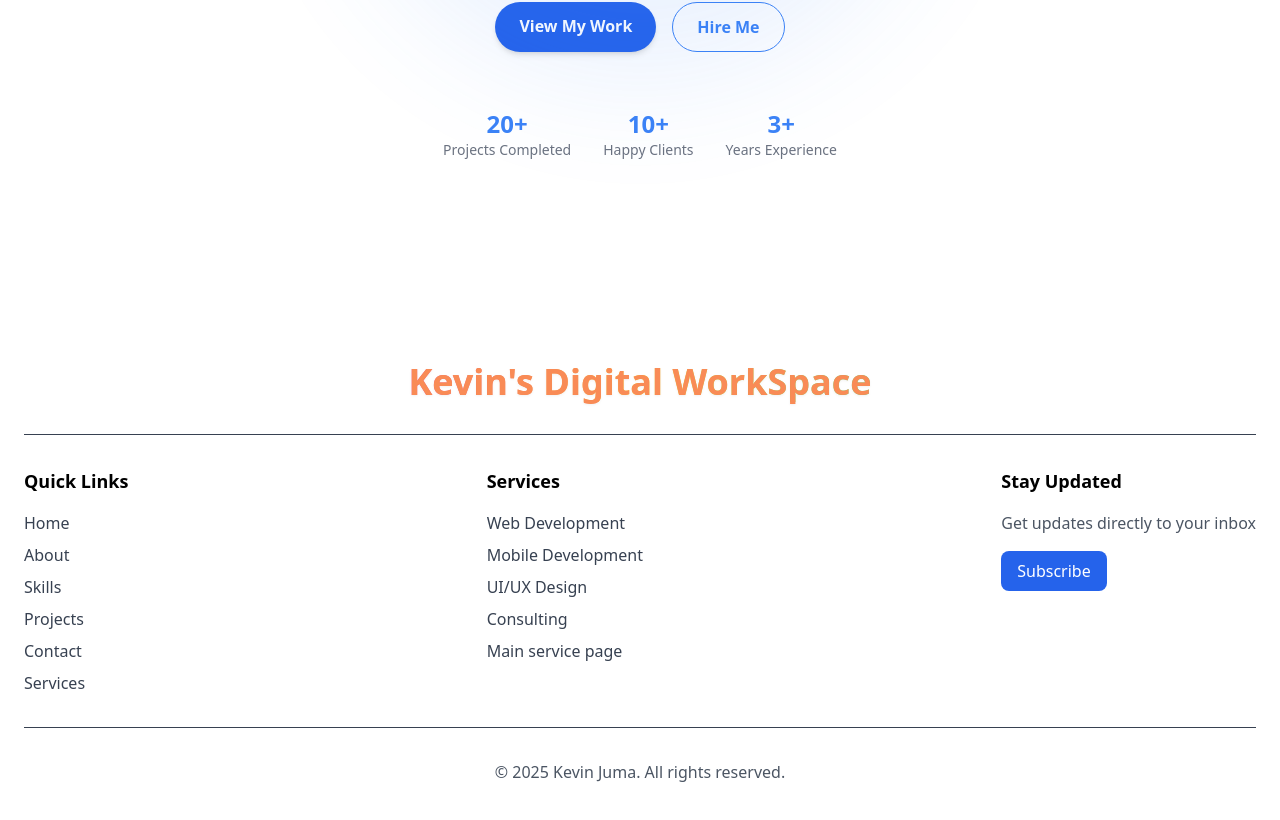
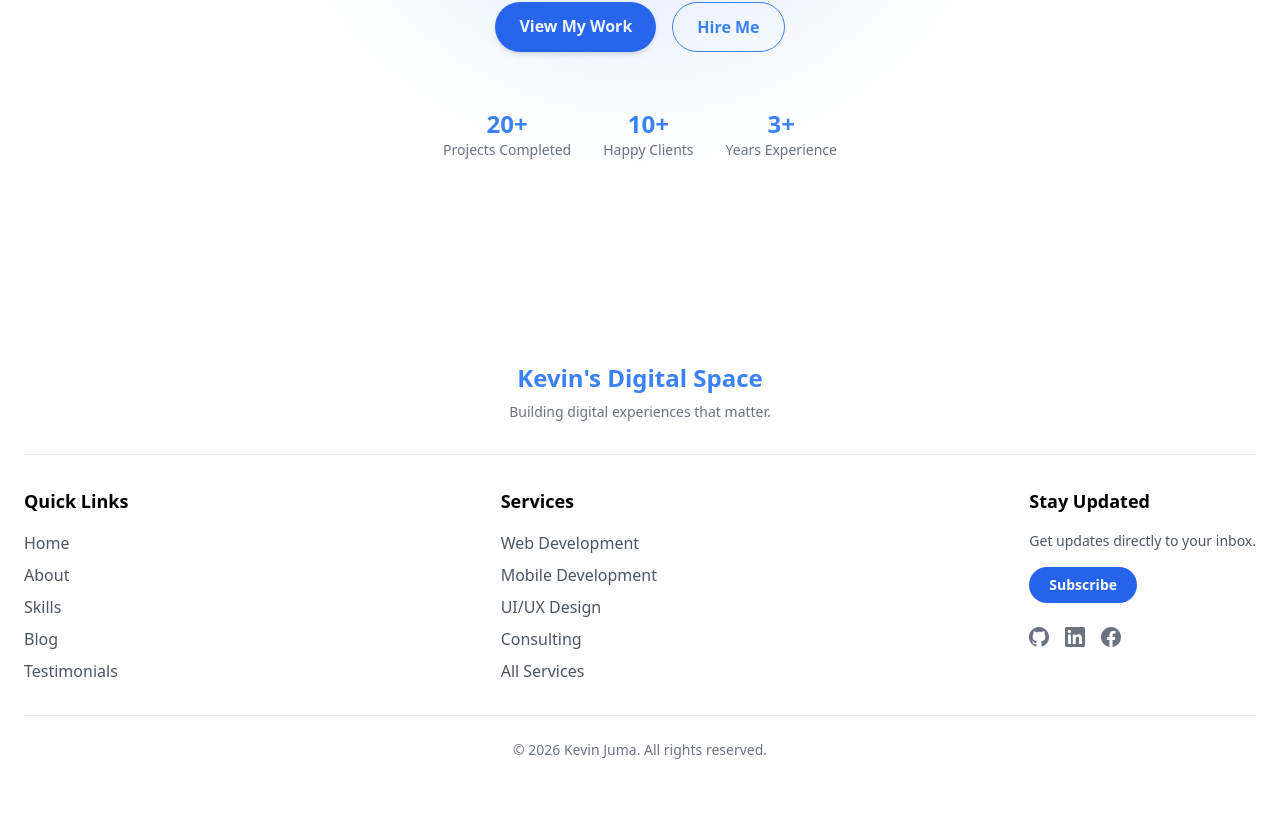
Before and after one commit to kevin-ar-cmd-lab/Portfolio-new, a Next.js app: page / in a window 1280 px wide. Shown: the part 614-1434 px from the top of the page. Built offline with nearby package versions, Linux system fonts and the light colour scheme.

Commit message:
updated the components/Footer.jsx file

```diff
--- a/components/Footer.jsx
+++ b/components/Footer.jsx
@@ -1,53 +1,106 @@
+import Link from 'next/link';
+
 export default function Footer() {
   return (
     <footer className="bg-white text-black dark:bg-gray-900 dark:text-gray-100 py-12">
       <div className="max-w-7xl mx-auto px-6">
-        <div className="flex items-center justify-center mb-8">
-          <span className="text-4xl font-bold text-transparent bg-clip-text bg-gradient-to-r from-pink-500 via-yellow-400 to-green-400 animate-color-cycle drop-shadow-sm">
-            Kevin's Digital WorkSpace
+
+        {/* Brand + Tagline */}
+        <div className="flex flex-col items-center justify-center mb-8 text-center">
+          <span className="text-2xl font-bold text-blue-500 dark:text-blue-400 mb-2">
+            Kevin&apos;s Digital Space
           </span>
+          <p className="text-gray-500 dark:text-gray-400 text-sm max-w-xs">
+            Building digital experiences that matter.
+          </p>
         </div>
 
-        <div className="border-t border-gray-700 pt-8 flex flex-col md:flex-row justify-between">
-          <div className="mb-6 md:mb-0">
+        <div className="border-t border-gray-200 dark:border-gray-700 pt-8 flex flex-col md:flex-row justify-between gap-8">
+
+          {/* Quick Links */}
+          <div>
             <h4 className="text-lg font-semibold mb-4">Quick Links</h4>
             <ul className="space-y-2">
-              <li><a href="/" className="text-gray-700 dark:text-gray-300 hover:text-black dark:hover:text-white transition duration-300">Home</a></li>
-              <li><a href="/about" className="text-gray-700 dark:text-gray-300 hover:text-black dark:hover:text-white transition duration-300">About</a></li>
-              <li><a href="/about#skills" className="text-gray-700 dark:text-gray-300 hover:text-black dark:hover:text-white transition duration-300">Skills</a></li>
-              <li><a href="/projects" className="text-gray-700 dark:text-gray-300 hover:text-black dark:hover:text-white transition duration-300">Projects</a></li>
-              <li><a href="/contact" className="text-gray-700 dark:text-gray-300 hover:text-black dark:hover:text-white transition duration-300">Contact</a></li>
-              <li><a href="/services" className="text-gray-700 dark:text-gray-300 hover:text-black dark:hover:text-white transition duration-300">Services</a></li>
+              {[
+                { href: '/', label: 'Home' },
+                { href: '/about', label: 'About' },
+                { href: '/about#skills', label: 'Skills' },
+                { href: '/blog', label: 'Blog' },
+                { href: '/testimonials', label: 'Testimonials' },
+              ].map(({ href, label }) => (
+                <li key={href}>
+                  <Link href={href} className="text-gray-600 dark:text-gray-400 hover:text-blue-500 dark:hover:text-blue-400 transition duration-300">
+                    {label}
+                  </Link>
+                </li>
+              ))}
             </ul>
           </div>
 
-         <div className="mb-6 md:mb-0">
-           <h4 className="text-lg font-semibold mb-4">Services</h4>
-           <ul className="space-y-2">
-             <li><a href="/services/web-development" className="text-gray-700 dark:text-gray-300 hover:text-black dark:hover:text-white transition duration-300">Web Development</a></li>
-             <li><a href="/services/mobile-development" className="text-gray-700 dark:text-gray-300 hover:text-black dark:hover:text-white transition duration-300">Mobile Development</a></li>
-             <li><a href="/services/ui-ux-design" className="text-gray-700 dark:text-gray-300 hover:text-black dark:hover:text-white transition duration-300">UI/UX Design</a></li>
-             <li><a href="/services/consalting" className="text-gray-700 dark:text-gray-300 hover:text-black dark:hover:text-white transition duration-300">Consulting</a></li>
-             <li><a href="/services" className="text-gray-700 dark:text-gray-300 hover:text-black dark:hover:text-white transition duration-300">Main service page</a></li>
-          </ul>
-       </div>
-          <div className="mb-6 md:mb-0">
+          {/* Services */}
+          <div>
+            <h4 className="text-lg font-semibold mb-4">Services</h4>
+            <ul className="space-y-2">
+              {[
+                { href: '/services/web-development', label: 'Web Development' },
+                { href: '/services/mobile-development', label: 'Mobile Development' },
+                { href: '/services/ui-ux-design', label: 'UI/UX Design' },
+                { href: '/services/consulting', label: 'Consulting' },
+                { href: '/services', label: 'All Services' },
+              ].map(({ href, label }) => (
+                <li key={href}>
+                  <Link href={href} className="text-gray-600 dark:text-gray-400 hover:text-blue-500 dark:hover:text-blue-400 transition duration-300">
+                    {label}
+                  </Link>
+                </li>
+              ))}
+            </ul>
+          </div>
+
+          {/* Stay Updated */}
+          <div>
             <h4 className="text-lg font-semibold mb-4">Stay Updated</h4>
-            <p className="text-gray-600 dark:text-gray-400 mb-4">
-              Get updates directly to your inbox
+            <p className="text-gray-600 dark:text-gray-400 mb-4 text-sm">
+              Get updates directly to your inbox.
             </p>
-            <a
+            <Link
               href="/Newsletter"
-              className="inline-block px-4 py-2 bg-blue-600 text-white rounded-lg hover:bg-blue-700 transition duration-300"
+              className="inline-block px-5 py-2 bg-blue-600 hover:bg-blue-700 text-white text-sm font-semibold rounded-full transition duration-300"
             >
               Subscribe
-            </a>
+            </Link>
+
+            {/* Social Icons */}
+            <div className="flex space-x-4 mt-6">
+              <a href="https://github.com" target="_blank" rel="noopener noreferrer" aria-label="GitHub"
+                className="text-gray-500 hover:text-blue-500 dark:hover:text-blue-400 transition">
+                <svg className="w-5 h-5" fill="currentColor" viewBox="0 0 24 24">
+                  <path d="M12 0C5.37 0 0 5.37 0 12c0 5.3 3.438 9.8 8.205 11.385.6.113.82-.258.82-.577v-2.165c-3.338.726-4.033-1.416-4.033-1.416-.546-1.387-1.333-1.756-1.333-1.756-1.089-.745.083-.729.083-.729 1.205.084 1.839 1.237 1.839 1.237 1.07 1.834 2.807 1.304 3.492.997.107-.775.418-1.305.762-1.604-2.665-.305-5.467-1.334-5.467-5.931 0-1.311.469-2.381 1.236-3.221-.124-.303-.535-1.524.117-3.176 0 0 1.008-.322 3.301 1.23A11.509 11.509 0 0112 5.803c1.02.005 2.047.138 3.006.404 2.291-1.552 3.297-1.23 3.297-1.23.653 1.653.242 2.874.118 3.176.77.84 1.235 1.911 1.235 3.221 0 4.609-2.807 5.624-5.479 5.921.43.372.823 1.102.823 2.222v3.293c0 .319.218.694.825.576C20.565 21.796 24 17.298 24 12c0-6.63-5.37-12-12-12z"/>
+                </svg>
+              </a>
+              <a href="https://linkedin.com" target="_blank" rel="noopener noreferrer" aria-label="LinkedIn"
+                className="text-gray-500 hover:text-blue-500 dark:hover:text-blue-400 transition">
+                <svg className="w-5 h-5" fill="currentColor" viewBox="0 0 24 24">
+                  <path d="M20.447 20.452h-3.554v-5.569c0-1.328-.027-3.037-1.852-3.037-1.853 0-2.136 1.445-2.136 2.939v5.667H9.351V9h3.414v1.561h.046c.477-.9 1.637-1.85 3.37-1.85 3.601 0 4.267 2.37 4.267 5.455v6.286zM5.337 7.433a2.062 2.062 0 01-2.063-2.065 2.064 2.064 0 112.063 2.065zm1.782 13.019H3.555V9h3.564v11.452zM22.225 0H1.771C.792 0 0 .774 0 1.729v20.542C0 23.227.792 24 1.771 24h20.451C23.2 24 24 23.227 24 22.271V1.729C24 .774 23.2 0 22.222 0h.003z"/>
+                </svg>
+              </a>
+              <a href="https://facebook.com" target="_blank" rel="noopener noreferrer" aria-label="Facebook"
+                className="text-gray-500 hover:text-blue-500 dark:hover:text-blue-400 transition">
+                <svg className="w-5 h-5" fill="currentColor" viewBox="0 0 24 24">
+                  <path d="M24 12.073C24 5.405 18.627 0 12 0S0 5.405 0 12.073C0 18.1 4.388 23.094 10.125 24v-8.437H7.078v-3.49h3.047V9.41c0-3.025 1.792-4.697 4.533-4.697 1.312 0 2.686.236 2.686.236v2.97h-1.513c-1.491 0-1.956.93-1.956 1.874v2.25h3.328l-.532 3.49h-2.796V24C19.612 23.094 24 18.1 24 12.073z"/>
+                </svg>
+              </a>
+            </div>
           </div>
         </div>
 
-        <div className="border-t border-gray-700 mt-8 pt-6 text-center">
-          <p className="text-gray-600 dark:text-gray-400 mt-2">© 2025 Kevin Juma. All rights reserved.</p>
+        {/* Copyright */}
+        <div className="border-t border-gray-200 dark:border-gray-700 mt-8 pt-6 text-center">
+          <p className="text-gray-500 dark:text-gray-400 text-sm">
+            © 2026 Kevin Juma. All rights reserved.
+          </p>
         </div>
+
       </div>
     </footer>
   );
```
